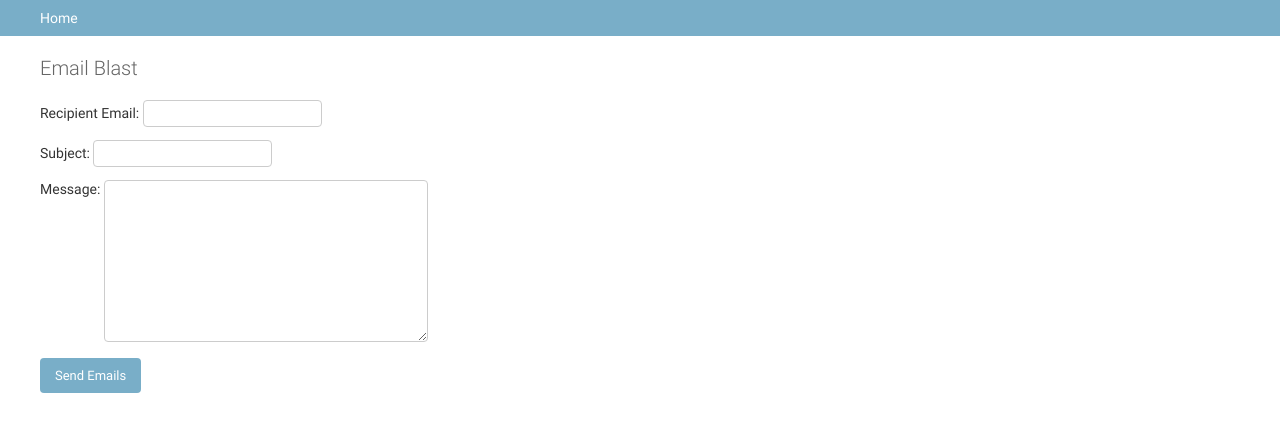
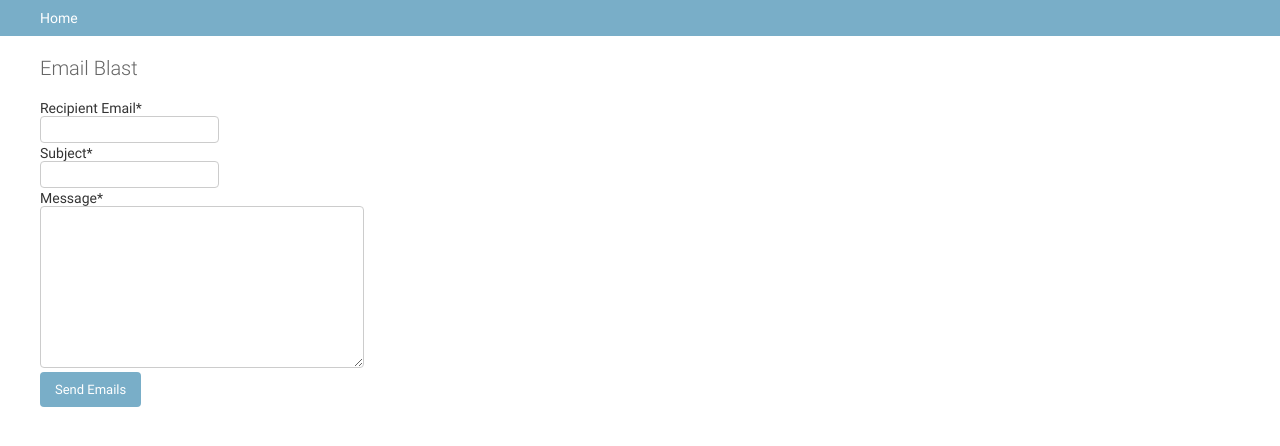
Before and after one commit to cyddalupan/wisdomvault, a Django app: template emailer/templates/admin/email_blast.html in a window 1280 px wide. Shown: the part 48-494 px from the top of the page. Run offline with Django 3.2, Linux system fonts and the light colour scheme; the template is opened without the code that fills it: values that come from a table or form of the project are taken from there, others are empty; some libraries are stand-ins or nearby versions.

Commit message:
styling mail blast

```diff
--- a/emailer/templates/admin/email_blast.html
+++ b/emailer/templates/admin/email_blast.html
@@ -1,10 +1,37 @@
 {% extends "admin/base_site.html" %}
 
+{% load crispy_forms_tags %}
+
 {% block content %}
-<h1>Email Blast</h1>
-<form method="post" action="{% url 'admin:send-email-blast' %}">
-    {% csrf_token %}
-    {{ form.as_p }}
-    <input type="submit" name="apply" value="Send Emails" />
-</form>
+<div class="container mt-4">
+    <h1 class="mb-3">Email Blast</h1>
+    <div class="card">
+        <div class="card-body">
+            <form method="post" action="{% url 'admin:send-email-blast' %}" class="needs-validation" novalidate>
+                {% csrf_token %}
+                {{ form|crispy }}
+                <div class="form-group">
+                    <input type="submit" class="btn btn-primary" name="apply" value="Send Emails" />
+                </div>
+            </form>
+        </div>
+    </div>
+</div>
+<script>
+(function() {
+    'use strict';
+    window.addEventListener('load', function() {
+        var forms = document.getElementsByClassName('needs-validation');
+        var validation = Array.prototype.filter.call(forms, function(form) {
+            form.addEventListener('submit', function(event) {
+                if (form.checkValidity() === false) {
+                    event.preventDefault();
+                    event.stopPropagation();
+                }
+                form.classList.add('was-validated');
+            }, false);
+        });
+    }, false);
+})();
+</script>
 {% endblock %}
--- a/emailer/templates/admin/email_list_change_list.html
+++ b/emailer/templates/admin/email_list_change_list.html
@@ -2,9 +2,9 @@
 
 {% block object-tools %}
     <div class="object-tools">
-        <ul class="addlink">
-            <li>
-                <a href="{% url 'admin:send-email-blast' %}" class="button">Send Email Blast</a>
+        <ul class="list-inline">
+            <li class="list-inline-item">
+                <a href="{% url 'admin:send-email-blast' %}" class="btn btn-success">Send Email Blast</a>
             </li>
         </ul>
     </div>
--- a/install.txt
+++ b/install.txt
@@ -7,3 +7,5 @@
 pip install django-allauth
 pip install openai
 pip install mistune
+pip install django-crispy-forms
+pip install crispy-bootstrap4
--- a/wisdomvault/settings.py
+++ b/wisdomvault/settings.py
@@ -48,6 +48,8 @@
     'django.contrib.sessions',
     'django.contrib.messages',
     'django.contrib.staticfiles',
+    'crispy_forms',
+    'crispy_bootstrap4',
     'allauth',
     'answer',
     'note',
@@ -191,6 +193,9 @@
 X_FRAME_OPTIONS = "SAMEORIGIN"
 SILENCED_SYSTEM_CHECKS = ["security.W019"]
 
+CRISPY_ALLOWED_TEMPLATE_PACKS = "bootstrap4"
+CRISPY_TEMPLATE_PACK = "bootstrap4"
+
 JAZZMIN_SETTINGS = {
     "site_title": "WisdomVault",
     "site_header": "WisdomVault",
```
